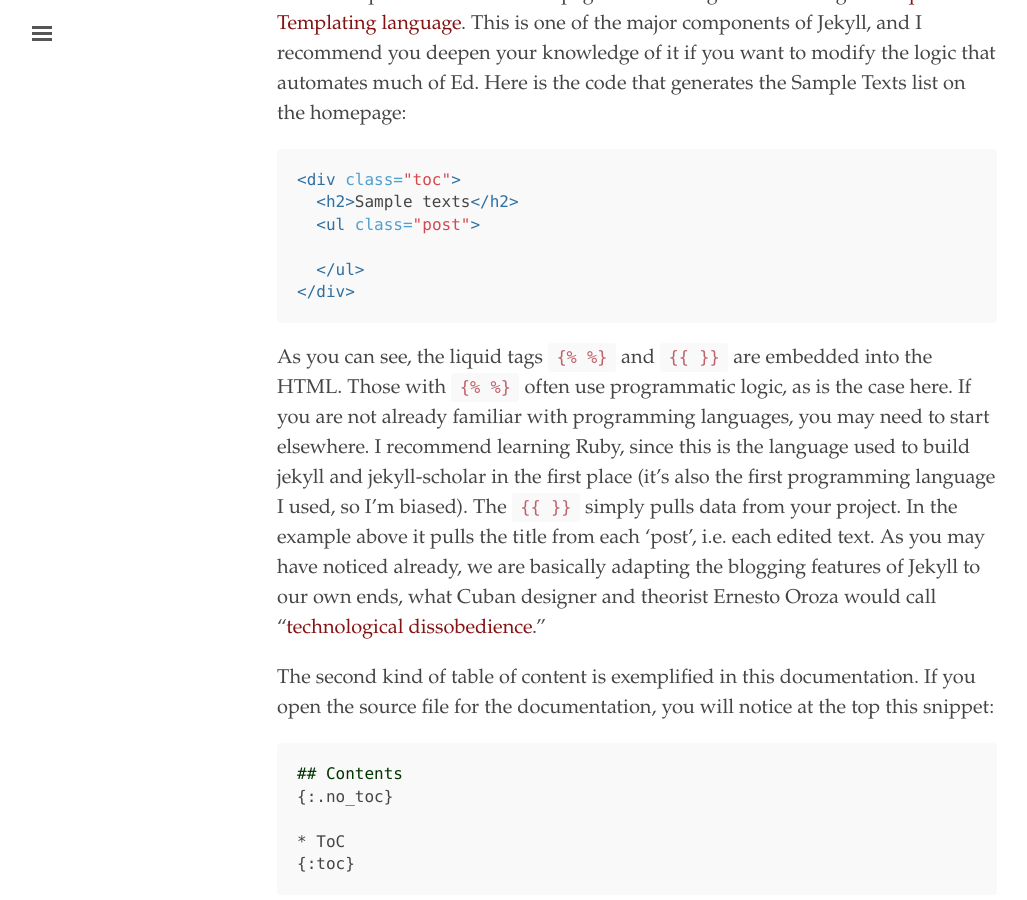
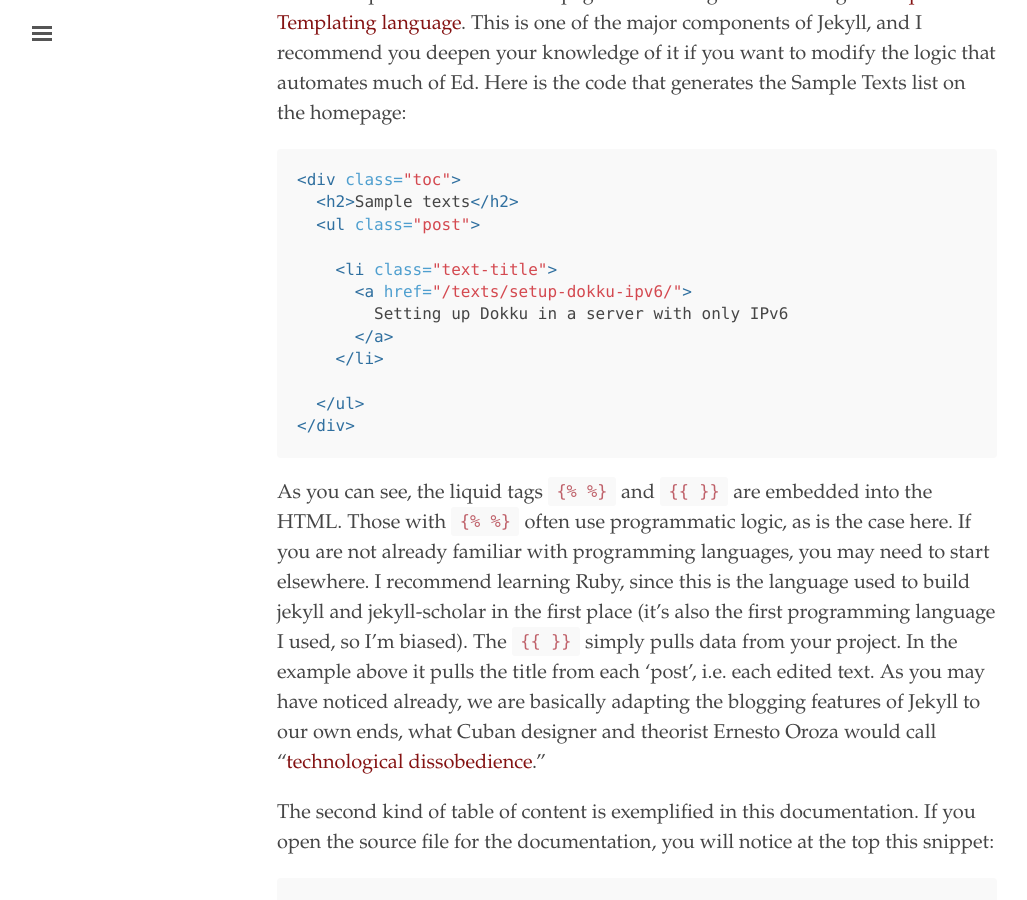
Before and after one commit to emilio2601/emilio2601.dev, a Jekyll site: the page built from documentation.md, in a window 1280 px wide and 900 px high, scrolled down 17660 px. Shown: the whole window, without its empty margins (3-1030 px from the left). Built offline with Jekyll 4.4.1, drawn with Linux system fonts in a browser that asks for light colours.

Commit message:
scaffold

````diff
--- /dev/null
+++ b/_texts/setup-dokku-ipv6.md
@@ -0,0 +1,24 @@
+---
+layout: narrative
+title: "Setting up Dokku in a server with only IPv6"
+author: Emilio Mendoza
+publication-date: 2025
+toc:
+- Title Page
+
+---
+
+---
+
+## Editor's note
+Test
+
+## PREFACE
+
+Hello, world
+
+```
+
+$ hello
+
+```
````
Also changed, not shown: index.html (+53 -0 lines).
